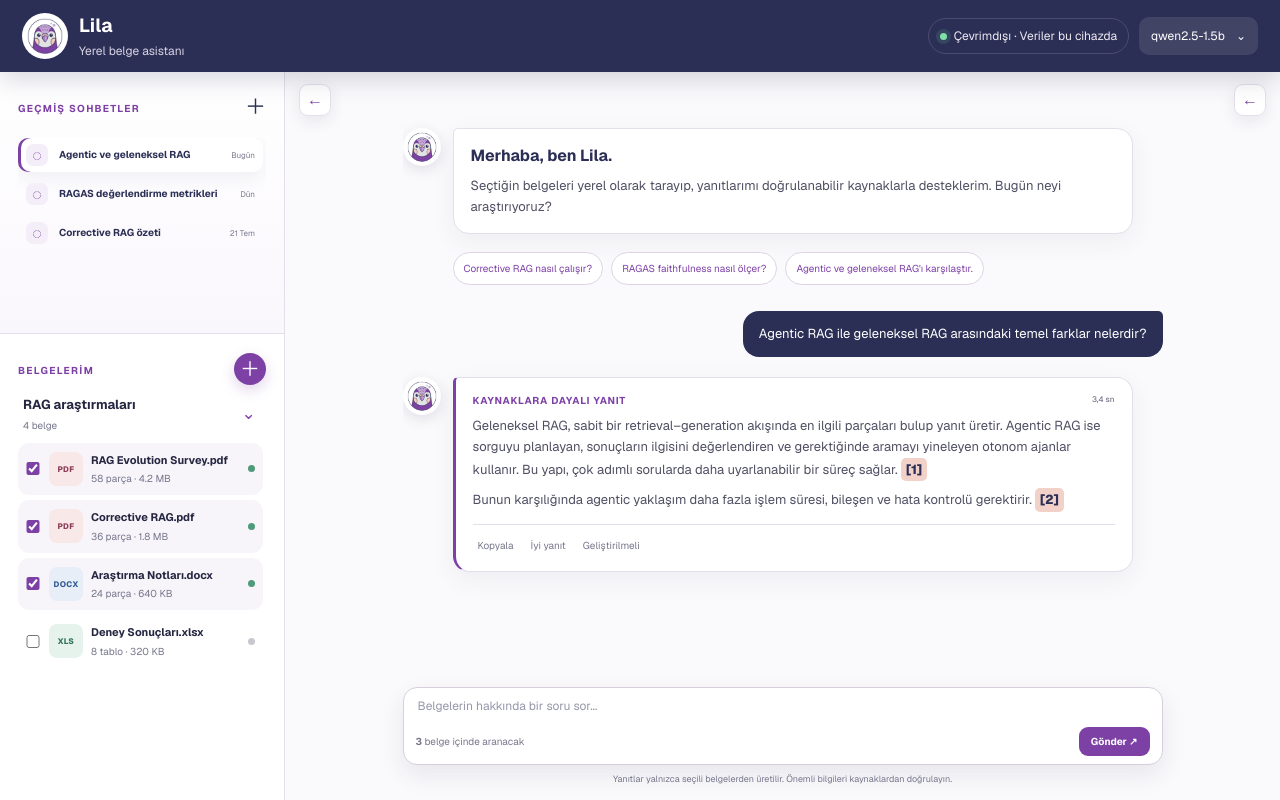
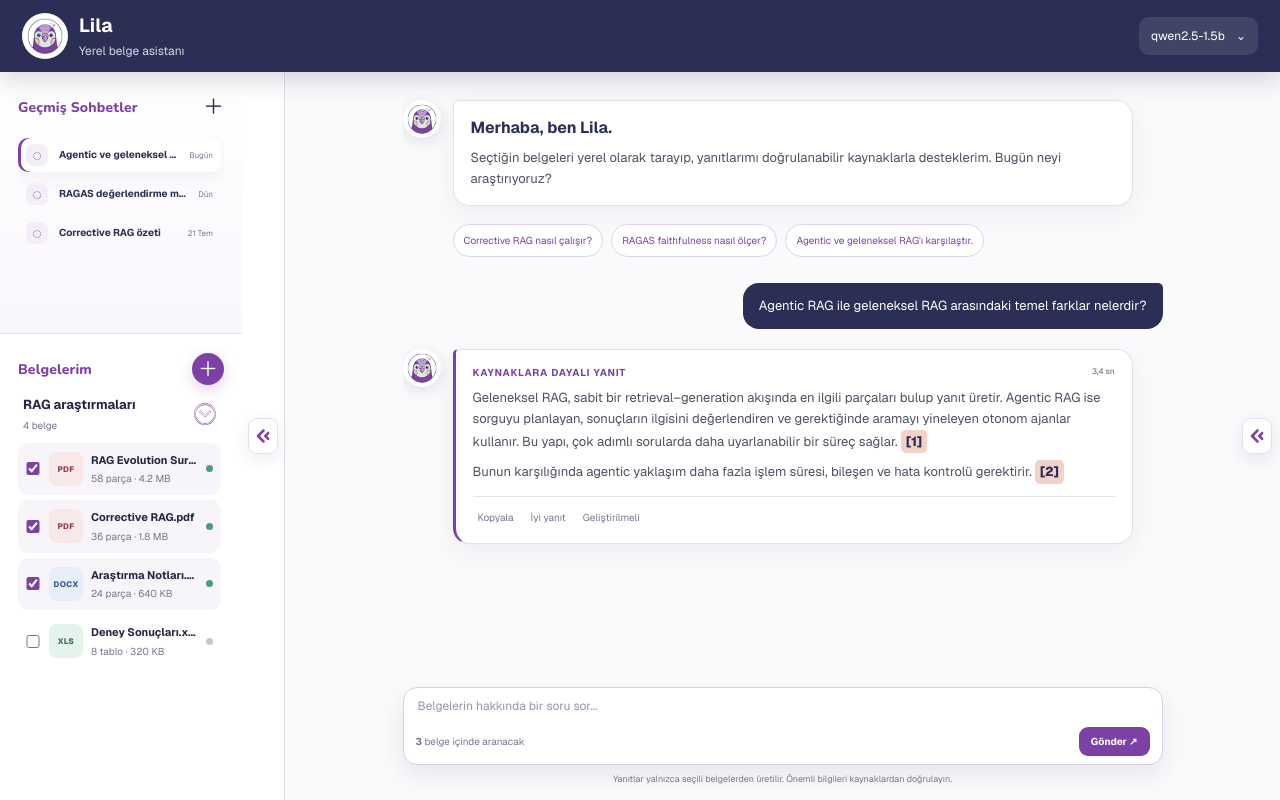
Before and after one commit to kardelentumay/Local-RAG-UI, a Next.js app: page / in a window 1280 px wide. Built offline with nearby package versions, Linux system fonts and the light colour scheme.

Commit message:
refine: center open sidebar toggles on panel borders feat: add glowing custom settings dropdowns

```diff
--- a/app/globals.css
+++ b/app/globals.css
@@ -64,17 +64,6 @@ body {
 .brand strong { display: block; font-size: 19px; letter-spacing: .01em; }
 .brand span { display: block; color: #d9d3e3; font-size: 12px; margin-top: 2px; }
 .top-actions { gap: 10px; }
-.privacy-status {
-  display: inline-flex;
-  align-items: center;
-  gap: 7px;
-  padding: 8px 11px;
-  border: 1px solid rgba(255,255,255,.14);
-  border-radius: 999px;
-  color: #eeeaf3;
-  font-size: 12px;
-}
-.privacy-status i { width: 7px; height: 7px; border-radius: 50%; background: #7fe0a8; box-shadow: 0 0 0 4px rgba(127,224,168,.12); }
 .model-button {
   border: 0;
   color: var(--white);
@@ -89,21 +78,40 @@ body {
 .workspace.right-open { grid-template-columns: minmax(430px, 1fr) 320px; }
 .workspace.left-open.right-open { grid-template-columns: 285px minmax(430px, 1fr) 320px; }
 .library-panel, .source-panel { background: var(--white); min-height: 0; }
-.library-panel { border-right: 1px solid var(--line); display: grid; grid-template-rows: minmax(220px, 36%) minmax(0, 64%); padding: 0; }
-.source-panel { border-left: 1px solid var(--line); padding: 22px 18px; }
+.library-panel {
+  position: relative; border-right: 1px solid var(--line); display: grid;
+  grid-template-columns: minmax(0, 1fr) 42px;
+  grid-template-rows: minmax(220px, 36%) minmax(0, 64%); padding: 0;
+}
+.source-panel { position: relative; border-left: 1px solid var(--line); padding: 22px 18px 22px 52px; }
 .chat-panel { position: relative; min-width: 0; min-height: 0; overflow: hidden; display: flex; flex-direction: column; background: #faf9fb; }
-.sidebar-controls {
-  position: absolute; inset: 12px 14px auto; z-index: 4;
-  display: flex; justify-content: space-between; pointer-events: none;
+.sidebar-toggle {
+  position: absolute; z-index: 5; display: grid; place-items: center; width: 30px; height: 36px; padding: 7px;
+  border: 1px solid var(--line); border-radius: 9px; background: rgba(255,255,255,.92);
+  box-shadow: 0 5px 16px rgba(44,47,85,.09);
 }
-.sidebar-controls button {
-  display: grid; place-items: center; width: 32px; height: 32px; padding: 0;
-  border: 1px solid var(--line); border-radius: 9px; background: rgba(255,255,255,.92);
-  color: var(--purple); box-shadow: 0 5px 16px rgba(44,47,85,.09); pointer-events: auto;
+.sidebar-toggle:hover { background: var(--soft-purple); }
+.sidebar-toggle img { display: block; width: 100%; height: 100%; transition: transform .2s ease; }
+.sidebar-toggle.direction-left img { transform: rotate(180deg); }
+.inside-toggle { top: 50%; transform: translateY(-50%); }
+.library-panel .left-inside {
+  position: static; grid-column: 2; grid-row: 1 / -1;
+  align-self: center; justify-self: center; transform: none;
 }
-.sidebar-controls button:hover { background: var(--soft-purple); }
+.right-inside { left: 8px; }
+.collapsed-toggle { top: 50%; transform: translateY(-50%); }
+.left-collapsed { left: 8px; }
+.right-collapsed { right: 8px; }
 .panel-heading h1, .panel-heading h2, .source-heading h2, .modal-heading h2 { margin: 3px 0 0; font-size: 19px; color: var(--navy); }
 .eyebrow { color: var(--purple); font-size: 10px; font-weight: 700; text-transform: uppercase; letter-spacing: .13em; }
+.panel-heading .eyebrow, .source-heading .eyebrow {
+  font-family: var(--font-nunito), var(--font-geist), sans-serif;
+  font-size: 14px;
+  font-weight: 800;
+  font-variation-settings: "wght" 800;
+  letter-spacing: .01em;
+  text-transform: none;
+}
 .small-icon, .modal-heading button {
   border: 0; background: transparent; color: var(--navy); font-size: 21px;
 }
@@ -114,7 +122,7 @@ body {
   transition: transform .2s ease, background .2s ease;
 }
 .heading-upload:hover { transform: translateY(-1px); background: #6d3596; }
-.sidebar-section { min-height: 0; padding: 19px 18px; }
+.sidebar-section { grid-column: 1; min-height: 0; padding: 19px 18px; }
 .chat-history-section { display: flex; flex-direction: column; border-bottom: 1px solid var(--line); background: linear-gradient(180deg, #fff 0%, #faf7fc 100%); overflow: hidden; }
 .documents-section { display: flex; flex-direction: column; overflow: hidden; }
 .chat-history { display: grid; align-content: start; gap: 5px; margin-top: 15px; min-height: 0; overflow-y: auto; padding-right: 3px; }
@@ -149,10 +157,11 @@ body {
 }
 .collection-row { display: flex; justify-content: space-between; align-items: center; padding: 10px 5px; }
 .category-toggle {
-  display: grid; place-items: center; width: 25px; height: 25px; padding: 0;
+  display: grid; place-items: center; width: 28px; height: 28px; padding: 0;
   border: 0; border-radius: 7px; background: transparent; color: var(--purple);
   font-size: 17px; transform: rotate(-90deg); transition: transform .2s ease, background .2s ease;
 }
+.category-toggle img { display: block; width: 22px; height: 22px; }
 .category-toggle:hover { background: var(--soft-purple); }
 .category-toggle.is-open { transform: rotate(0deg); }
 .collection-row span, .document-copy, .source-file span { min-width: 0; }
@@ -181,7 +190,7 @@ body {
 .is-active .ready-dot { background: var(--success); }
 .chat-content {
   flex: 1; min-height: 0; width: min(760px, calc(100% - 40px)); margin: 0 auto;
-  padding: 56px 0 18px; overflow-y: auto; overscroll-behavior: contain;
+  padding: 28px 0 18px; overflow-y: auto; overscroll-behavior: contain;
   scrollbar-width: thin; scrollbar-color: var(--lavender) transparent;
 }
 .chat-content::-webkit-scrollbar { width: 6px; }
@@ -227,8 +236,36 @@ blockquote { margin: 0; padding: 13px; border-left: 3px solid var(--peach); back
 .open-source { width: 100%; margin-top: 14px; border: 1px solid var(--line); background: var(--white); color: var(--purple); padding: 9px; border-radius: 9px; font-size: 11px; font-weight: 700; }
 .modal-backdrop { position: fixed; inset: 0; display: grid; place-items: center; padding: 20px; background: rgba(30,31,54,.55); z-index: 20; }
 .settings-modal { width: min(430px, 100%); background: var(--white); border-radius: 20px; padding: 24px; box-shadow: 0 28px 70px rgba(24,25,47,.3); }
-.settings-modal label { display: grid; gap: 7px; margin-top: 16px; color: var(--navy); font-size: 11px; font-weight: 700; }
-.settings-modal select { border: 1px solid var(--line); border-radius: 10px; padding: 10px; background: var(--white); color: var(--navy); }
+.settings-field { display: grid; gap: 7px; margin-top: 16px; color: var(--navy); font-size: 11px; font-weight: 700; }
+.custom-select { position: relative; }
+.select-trigger {
+  width: 100%; display: flex; align-items: center; justify-content: space-between;
+  border: 1px solid #d8cce3; border-radius: 11px; padding: 11px 12px;
+  background: linear-gradient(135deg, #fff 35%, #f7f1fb); color: var(--navy);
+  box-shadow: 0 4px 14px rgba(44,47,85,.06);
+  transition: border-color .2s ease, box-shadow .2s ease, background .2s ease;
+}
+.select-trigger i { color: var(--purple); font-size: 16px; font-style: normal; transition: transform .2s ease; }
+.custom-select.is-open .select-trigger {
+  border-color: var(--lavender);
+  background: linear-gradient(135deg, #fff, var(--soft-purple));
+  box-shadow: 0 0 0 3px rgba(169,136,191,.16), 0 0 22px rgba(125,65,166,.16);
+}
+.custom-select.is-open .select-trigger i { transform: rotate(180deg); }
+.select-menu {
+  position: absolute; top: calc(100% + 7px); left: 0; right: 0; z-index: 8;
+  display: grid; gap: 4px; padding: 6px; border: 1px solid rgba(169,136,191,.5);
+  border-radius: 13px; background: rgba(255,255,255,.98);
+  box-shadow: 0 14px 34px rgba(44,47,85,.16), 0 0 24px rgba(125,65,166,.12);
+}
+.select-menu button {
+  display: flex; align-items: center; justify-content: space-between; width: 100%;
+  border: 0; border-radius: 9px; padding: 10px; background: transparent; color: var(--navy);
+  text-align: left; font-size: 11px; transition: background .16s ease, color .16s ease;
+}
+.select-menu button:hover { background: var(--soft-purple); color: var(--purple); }
+.select-menu button.is-selected { background: linear-gradient(90deg, rgba(169,136,191,.2), rgba(242,209,201,.22)); color: var(--purple); }
+.select-menu button b { min-width: 16px; color: var(--purple); text-align: center; }
 .settings-modal fieldset { border: 0; padding: 0; margin: 18px 0 0; }
 .settings-modal legend { font-size: 11px; font-weight: 700; margin-bottom: 8px; }
 .settings-modal fieldset button { border: 1px solid var(--line); background: var(--white); color: var(--muted); padding: 8px 12px; }
@@ -248,7 +285,7 @@ button:focus-visible, textarea:focus-visible, select:focus-visible, input:focus-
 @media (max-width: 760px) {
   .app-shell { grid-template-rows: auto 1fr; }
   .topbar { padding: 10px 14px; }
-  .privacy-status, .model-button { display: none; }
+  .model-button { display: none; }
   .workspace { display: block; }
   .library-panel, .source-panel {
     position: fixed; top: 66px; bottom: 0; z-index: 12; width: min(320px, calc(100vw - 48px));
--- a/app/layout.tsx
+++ b/app/layout.tsx
@@ -1,8 +1,9 @@
 import type { Metadata } from "next";
-import { Geist } from "next/font/google";
+import { Geist, Nunito } from "next/font/google";
 import "./globals.css";
 
 const geist = Geist({ variable: "--font-geist", subsets: ["latin"] });
+const nunito = Nunito({ variable: "--font-nunito", subsets: ["latin"] });
 
 export const metadata: Metadata = {
   title: "Lila · Yerel Belge Asistanı",
@@ -18,7 +19,7 @@ export const metadata: Metadata = {
 export default function RootLayout({ children }: Readonly<{ children: React.ReactNode }>) {
   return (
     <html lang="tr">
-      <body className={geist.variable}>{children}</body>
+      <body className={`${geist.variable} ${nunito.variable}`}>{children}</body>
     </html>
   );
 }
--- a/app/page.tsx
+++ b/app/page.tsx
@@ -28,6 +28,9 @@ export default function Home() {
   const [query, setQuery] = useState("");
   const [notice, setNotice] = useState("");
   const [settingsOpen, setSettingsOpen] = useState(false);
+  const [selectedModel, setSelectedModel] = useState("qwen2.5-1.5b");
+  const [selectedLanguage, setSelectedLanguage] = useState("Otomatik algıla");
+  const [openDropdown, setOpenDropdown] = useState<"model" | "language" | null>(null);
   const [answerLength, setAnswerLength] = useState("Normal");
   const [documentsOpen, setDocumentsOpen] = useState(true);
   const [libraryOpen, setLibraryOpen] = useState(true);
@@ -69,15 +72,23 @@ export default function Home() {
           </div>
         </div>
         <div className="top-actions">
-          <span className="privacy-status"><i /> Çevrimdışı · Veriler bu cihazda</span>
           <button className="model-button" onClick={() => setSettingsOpen(true)}>
-            qwen2.5-1.5b <span>⌄</span>
+            {selectedModel} <span>⌄</span>
           </button>
         </div>
       </header>
 
       <div className={`workspace ${libraryOpen ? "left-open" : ""} ${sourcesOpen ? "right-open" : ""}`}>
         {libraryOpen && <aside className="library-panel">
+          <button
+            className="sidebar-toggle inside-toggle left-inside direction-left"
+            type="button"
+            onClick={() => setLibraryOpen(false)}
+            aria-label="Sol paneli kapat"
+            title="Sol paneli kapat"
+          >
+            <img src="/sidebar-toggle.svg" alt="" />
+          </button>
           <section className="sidebar-section chat-history-section">
             <div className="panel-heading">
               <div>
@@ -118,7 +129,7 @@ export default function Home() {
                 aria-expanded={documentsOpen}
                 onClick={() => setDocumentsOpen((current) => !current)}
               >
-               ⌄
+                <img src="/category-dropdown.svg" alt="" />
               </button>
             </div>
 
@@ -149,26 +160,28 @@ export default function Home() {
         </aside>}
 
         <section className="chat-panel">
-          <div className="sidebar-controls" aria-label="Yan paneller">
+          {!libraryOpen && (
             <button
+              className="sidebar-toggle collapsed-toggle left-collapsed direction-right"
               type="button"
-              onClick={() => setLibraryOpen((current) => !current)}
-              aria-label={libraryOpen ? "Sol paneli kapat" : "Sol paneli aç"}
-              aria-expanded={libraryOpen}
-              title={libraryOpen ? "Sol paneli kapat" : "Sol paneli aç"}
+              onClick={() => setLibraryOpen(true)}
+              aria-label="Sol paneli aç"
+              title="Sol paneli aç"
             >
-              {libraryOpen ? "←" : "→"}
+              <img src="/sidebar-toggle.svg" alt="" />
             </button>
+          )}
+          {!sourcesOpen && (
             <button
+              className="sidebar-toggle collapsed-toggle right-collapsed direction-left"
               type="button"
-              onClick={() => setSourcesOpen((current) => !current)}
-              aria-label={sourcesOpen ? "Kaynaklar panelini kapat" : "Kaynaklar panelini aç"}
-              aria-expanded={sourcesOpen}
-              title={sourcesOpen ? "Kaynaklar panelini kapat" : "Kaynaklar panelini aç"}
+              onClick={() => setSourcesOpen(true)}
+              aria-label="Kaynaklar panelini aç"
+              title="Kaynaklar panelini aç"
             >
-              {sourcesOpen ? "→" : "←"}
+              <img src="/sidebar-toggle.svg" alt="" />
             </button>
-          </div>
+          )}
           <div className="chat-content">
             <div className="assistant-message">
               <img src="/assistant-icon.png" alt="Lila chatbot" />
@@ -231,6 +244,15 @@ export default function Home() {
         </section>
 
         {sourcesOpen && <aside className="source-panel">
+          <button
+            className="sidebar-toggle inside-toggle right-inside direction-right"
+            type="button"
+            onClick={() => setSourcesOpen(false)}
+            aria-label="Kaynaklar panelini kapat"
+            title="Kaynaklar panelini kapat"
+          >
+            <img src="/sidebar-toggle.svg" alt="" />
+          </button>
           <div className="source-heading">
             <div><span className="eyebrow">Kaynaklar</span></div>
             <span className="source-count">2</span>
@@ -271,14 +293,74 @@ export default function Home() {
       </div>
 
       {settingsOpen && (
-        <div className="modal-backdrop" onMouseDown={() => setSettingsOpen(false)}>
+        <div className="modal-backdrop" onMouseDown={() => { setSettingsOpen(false); setOpenDropdown(null); }}>
           <section className="settings-modal" onMouseDown={(event) => event.stopPropagation()} aria-modal="true" role="dialog" aria-label="Yanıt ayarları">
-            <div className="modal-heading"><div><span className="eyebrow">Yerel çalışma</span><h2>Yanıt ayarları</h2></div><button onClick={() => setSettingsOpen(false)}>×</button></div>
-            <label>Model<select defaultValue="qwen2.5-1.5b"><option>qwen2.5-1.5b</option><option>qwen2.5-0.5b</option></select></label>
-            <label>Yanıt dili<select defaultValue="auto"><option value="auto">Otomatik algıla</option><option>Türkçe</option><option>English</option></select></label>
+            <div className="modal-heading"><div><span className="eyebrow">Yerel çalışma</span><h2>Yanıt ayarları</h2></div><button onClick={() => { setSettingsOpen(false); setOpenDropdown(null); }}>×</button></div>
+
+            <label className="settings-field">
+              <span>Model</span>
+              <div className={`custom-select ${openDropdown === "model" ? "is-open" : ""}`}>
+                <button
+                  type="button"
+                  className="select-trigger"
+                  aria-haspopup="listbox"
+                  aria-expanded={openDropdown === "model"}
+                  onClick={() => setOpenDropdown((current) => current === "model" ? null : "model")}
+                >
+                  <span>{selectedModel}</span><i>⌄</i>
+                </button>
+                {openDropdown === "model" && (
+                  <div className="select-menu" role="listbox" aria-label="Model seçenekleri">
+                    {["qwen2.5-1.5b", "qwen2.5-0.5b"].map((model) => (
+                      <button
+                        type="button"
+                        role="option"
+                        aria-selected={selectedModel === model}
+                        className={selectedModel === model ? "is-selected" : ""}
+                        key={model}
+                        onClick={() => { setSelectedModel(model); setOpenDropdown(null); }}
+                      >
+                        <span>{model}</span><b>{selectedModel === model ? "✓" : ""}</b>
+                      </button>
+                    ))}
+                  </div>
+                )}
+              </div>
+            </label>
+
+            <label className="settings-field">
+              <span>Yanıt dili</span>
+              <div className={`custom-select ${openDropdown === "language" ? "is-open" : ""}`}>
+                <button
+                  type="button"
+                  className="select-trigger"
+                  aria-haspopup="listbox"
+                  aria-expanded={openDropdown === "language"}
+                  onClick={() => setOpenDropdown((current) => current === "language" ? null : "language")}
+                >
+                  <span>{selectedLanguage}</span><i>⌄</i>
+                </button>
+                {openDropdown === "language" && (
+                  <div className="select-menu" role="listbox" aria-label="Yanıt dili seçenekleri">
+                    {["Otomatik algıla", "Türkçe", "English"].map((language) => (
+                      <button
+                        type="button"
+                        role="option"
+                        aria-selected={selectedLanguage === language}
+                        className={selectedLanguage === language ? "is-selected" : ""}
+                        key={language}
+                        onClick={() => { setSelectedLanguage(language); setOpenDropdown(null); }}
+                      >
+                        <span>{language}</span><b>{selectedLanguage === language ? "✓" : ""}</b>
+                      </button>
+                    ))}
+                  </div>
+                )}
+              </div>
+            </label>
             <fieldset><legend>Yanıt uzunluğu</legend>{["Kısa", "Normal", "Ayrıntılı"].map((item) => <button key={item} className={answerLength === item ? "active" : ""} onClick={() => setAnswerLength(item)}>{item}</button>)}</fieldset>
             <div className="privacy-note"><b>Gizlilik koruması açık</b><p>Belgeler ve sorular bu cihazdan dışarı gönderilmez.</p></div>
-            <button className="save-settings" onClick={() => { setSettingsOpen(false); setNotice("Ayarlar demo için güncellendi."); }}>Ayarları uygula</button>
+            <button className="save-settings" onClick={() => { setSettingsOpen(false); setOpenDropdown(null); setNotice("Ayarlar demo için güncellendi."); }}>Ayarları uygula</button>
           </section>
         </div>
       )}
```
Also changed, not shown: public/category-dropdown.svg (added), public/sidebar-toggle.svg (added).
